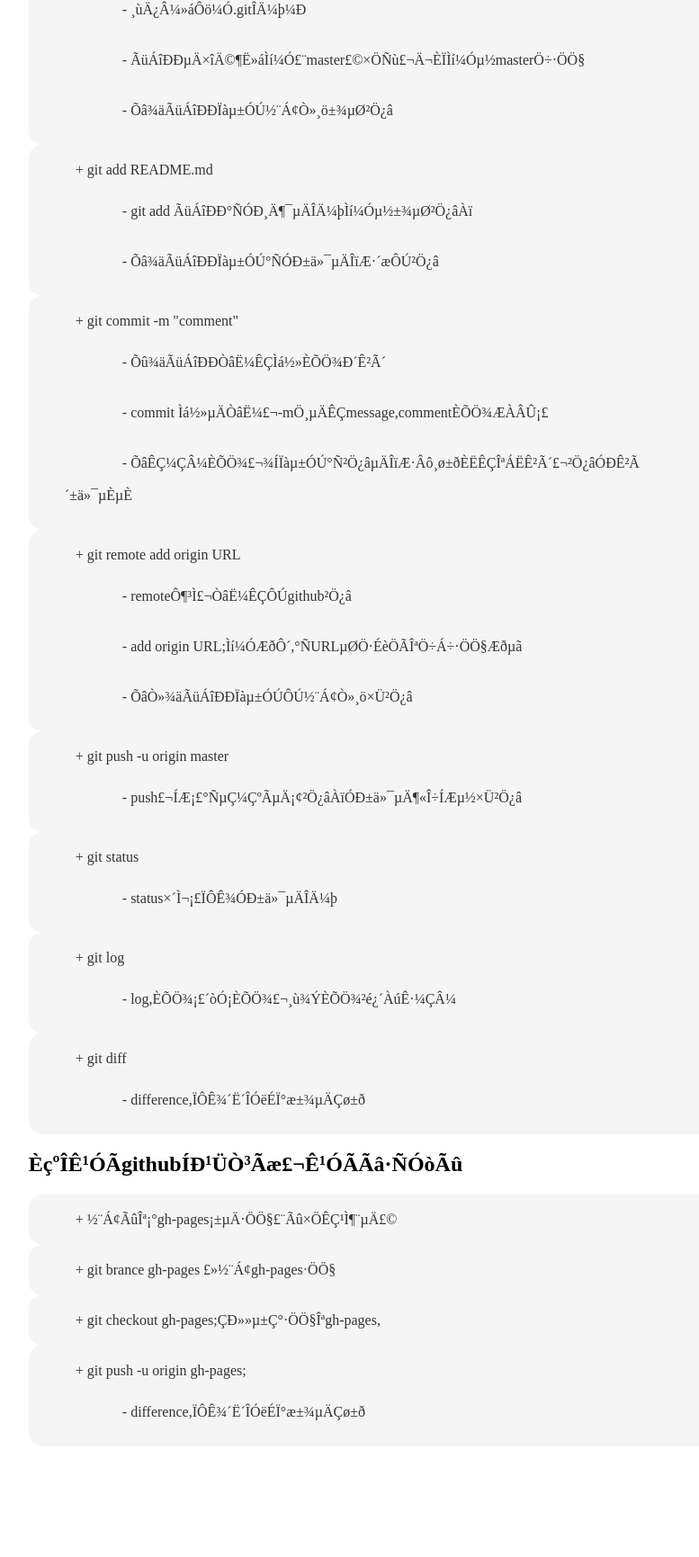
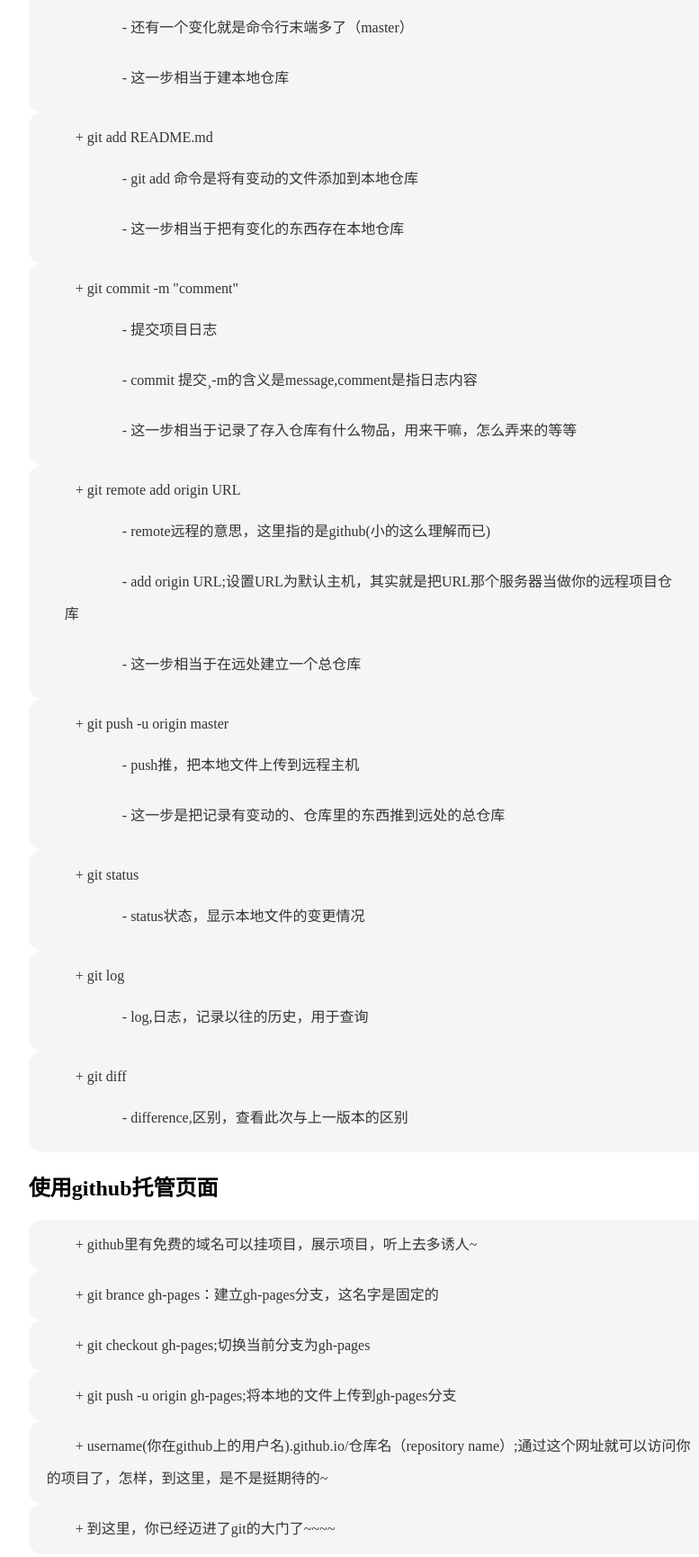
Before and after one commit to MrHZJ/git-enlightenment, a website: page src/index.html in a window 1280 px wide. Shown: the part 1399-3130 px from the top of the page at 90% size, without its empty margins (229-1006 px from the left). Before the commit the page ends 3017 px from the top, so only its background shows below. Drawn offline with Linux system fonts and the light colour scheme.

Commit message:
mgit-index.html完成

```diff
--- a/src/index.html
+++ b/src/index.html
@@ -29,55 +29,57 @@
 	<h2>使用git</h2>
 	<p class="comment">站在岸上学不会游泳，所以，要想熟练掌握一个工具，那必须得拿到工具。官网 https://git-scm.com/download/win</p>
 	<div class="comment">在github网上注册一个账号，把它想象成一个大仓库，而且是免费的，听上去多么诱人。我们的项目都将会使用github托管。
-		<div class="subcom">点击github页面上的new repository按钮，然后输入文件名。create repository</div>
-		<div class="subcom">È»ºó»áÌøµ½Ò»¸öÒ³Ãæ£¬Ëü»á¸æËßÄãÒ»Ð©ÃüÁîÐÐ£¬Ò²ÊÇÎÒÃÇ¼´½«ÒªÑ§Ï°µÄ¼¸¸ö³£ÓÃµÄÃüÁîÐÐ£¬±ð¼±£¬¸ú×ÅÎÒµÄ²½Öè×ß</div>
+		<div class="subcom">点击github页面上的new repository按钮，然后输入文件名。最后点击create repository</div>
+		<div class="subcom">接着，你会看到一些命令行的操作，别急，跟着我的节奏走，你会弄明白的~</div>
 	</div>
 
 	<h2>git命令</h2>
-	<p class="comment">×¢Òâ£ºÃüÁîÐÐ±ØÐëÔÚÏîÄ¿µÄ¸ùÄ¿Â¼ÀïÃæÖ´ÐÐ</p>
+	<p class="comment">注意：以下git命令行都要在项目根目录进行</p>
 	<div class="comment">git init
-			<p class="subcom">¸ùÄ¿Â¼»áÔö¼Ó.gitÎÄ¼þ¼Ð</p>
-			<p class="subcom">ÃüÁîÐÐµÄ×îÄ©¶Ë»áÌí¼Ó£¨master£©×ÖÑù£¬Ä¬ÈÏÌí¼Óµ½masterÖ÷·ÖÖ§</p>
-			<p class="subcom">Õâ¾äÃüÁîÐÐÏàµ±ÓÚ½¨Á¢Ò»¸ö±¾µØ²Ö¿â</p>
+			<p class="subcom">项目初始化操作，执行过后会根目录多了.git文件，这是记录项目文件日志的仓库</p>
+			<p class="subcom">还有一个变化就是命令行末端多了（master）</p>
+			<p class="subcom">这一步相当于建本地仓库</p>
 			</div>
 
 	<div class="comment">git add README.md
-			<p class="subcom">git add ÃüÁîÐÐ°ÑÓÐ¸Ä¶¯µÄÎÄ¼þÌí¼Óµ½±¾µØ²Ö¿âÀï</p>
-			<p class="subcom">Õâ¾äÃüÁîÐÐÏàµ±ÓÚ°ÑÓÐ±ä»¯µÄÎïÆ·´æÔÚ²Ö¿â</p>
+			<p class="subcom">git add 命令是将有变动的文件添加到本地仓库</p>
+			<p class="subcom">这一步相当于把有变化的东西存在本地仓库</p>
 			</div>
 	<div class="comment">git commit -m "comment"
-			<p class="subcom">Õû¾äÃüÁîÐÐÒâË¼ÊÇÌá½»ÈÕÖ¾Ð´Ê²Ã´</p>
-			<p class="subcom">commit Ìá½»µÄÒâË¼£¬-mÖ¸µÄÊÇmessage,commentÈÕÖ¾ÆÀÂÛ¡£</p>
-			<p class="subcom">ÕâÊÇ¼ÇÂ¼ÈÕÖ¾£¬¾ÍÏàµ±ÓÚ°Ñ²Ö¿âµÄÎïÆ·Âô¸ø±ðÈËÊÇÎªÁËÊ²Ã´£¬²Ö¿âÓÐÊ²Ã´±ä»¯µÈµÈ</p>
+			<p class="subcom">提交项目日志</p>
+			<p class="subcom">commit 提交¸-m的含义是message,comment是指日志内容</p>
+			<p class="subcom">这一步相当于记录了存入仓库有什么物品，用来干嘛，怎么弄来的等等</p>
 			</div>
 	<div class="comment">git remote add origin URL
-			<p class="subcom">remoteÔ¶³Ì£¬ÒâË¼ÊÇÔÚgithub²Ö¿â</p>
-			<p class="subcom">add origin URL;Ìí¼ÓÆðÔ´,°ÑURLµØÖ·ÉèÖÃÎªÖ÷Á÷·ÖÖ§Æðµã</p>
-			<p class="subcom">ÕâÒ»¾äÃüÁîÐÐÏàµ±ÓÚÔÚ½¨Á¢Ò»¸ö×Ü²Ö¿â</p>
+			<p class="subcom">remote远程的意思，这里指的是github(小的这么理解而已)</p>
+			<p class="subcom">add origin URL;设置URL为默认主机，其实就是把URL那个服务器当做你的远程项目仓库</p>
+			<p class="subcom">这一步相当于在远处建立一个总仓库</p>
 			</div>
 
 	<div class="comment">git push -u origin master
-			<p class="subcom">push£¬ÍÆ¡£°ÑµÇ¼ÇºÃµÄ¡¢²Ö¿âÀïÓÐ±ä»¯µÄ¶«Î÷ÍÆµ½×Ü²Ö¿â</p>
+			<p class="subcom">push推，把本地文件上传到远程主机</p>
+			<p class="subcom">这一步是把记录有变动的、仓库里的东西推到远处的总仓库</p>
 			</div>
 
 			<div class="comment">git status
-			<p class="subcom">status×´Ì¬¡£ÏÔÊ¾ÓÐ±ä»¯µÄÎÄ¼þ</p>
+			<p class="subcom">status状态，显示本地文件的变更情况</p>
 			</div>
 
 			<div class="comment">git log
-			<p class="subcom">log,ÈÕÖ¾¡£´òÓ¡ÈÕÖ¾£¬¸ù¾ÝÈÕÖ¾²é¿´ÀúÊ·¼ÇÂ¼</p>
+			<p class="subcom">log,日志，记录以往的历史，用于查询</p>
 			</div>
 
 			<div class="comment">git diff
-			<p class="subcom">difference,ÏÔÊ¾´Ë´ÎÓëÉÏ°æ±¾µÄÇø±ð</p>
+			<p class="subcom">difference,区别，查看此次与上一版本的区别</p>
 			</div>
 
-			<h2>ÈçºÎÊ¹ÓÃgithubÍÐ¹ÜÒ³Ãæ£¬Ê¹ÓÃÃâ·ÑÓòÃû</h2>
-			<div class="comment">½¨Á¢ÃûÎª¡°gh-pages¡±µÄ·ÖÖ§£¨Ãû×ÖÊÇ¹Ì¶¨µÄ£©</div>
-			<div class="comment">git brance gh-pages £»½¨Á¢gh-pages·ÖÖ§</div>
-			<div class="comment">git checkout gh-pages;ÇÐ»»µ±Ç°·ÖÖ§Îªgh-pages, </div>
-			<div class="comment">git push -u origin gh-pages;
-			<p class="subcom">difference,ÏÔÊ¾´Ë´ÎÓëÉÏ°æ±¾µÄÇø±ð</p>
+			<h2>使用github托管页面</h2>
+			<div class="comment">github里有免费的域名可以挂项目，展示项目，听上去多诱人~</div>
+			<div class="comment">git brance gh-pages：建立gh-pages分支，这名字是固定的</div>
+			<div class="comment">git checkout gh-pages;切换当前分支为gh-pages </div>
+			<div class="comment">git push -u origin gh-pages;将本地的文件上传到gh-pages分支</div>
+			<div class="comment">username(你在github上的用户名).github.io/仓库名（repository name）;通过这个网址就可以访问你的项目了，怎样，到这里，是不是挺期待的~</div>
+		<div class="comment">到这里，你已经迈进了git的大门了~~~~</div>
 			</div>
 </div>
 
```
